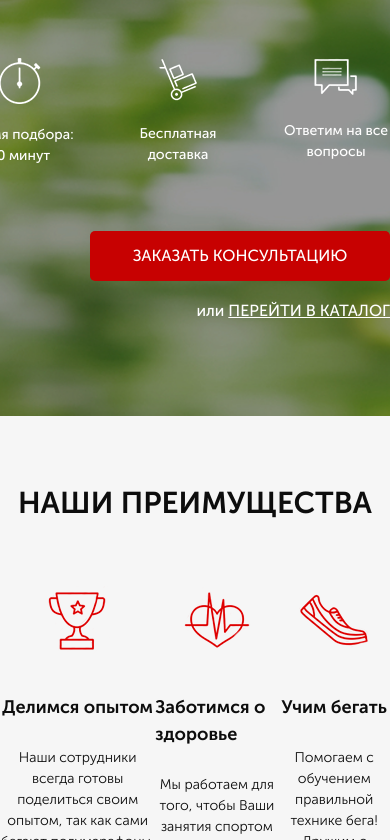
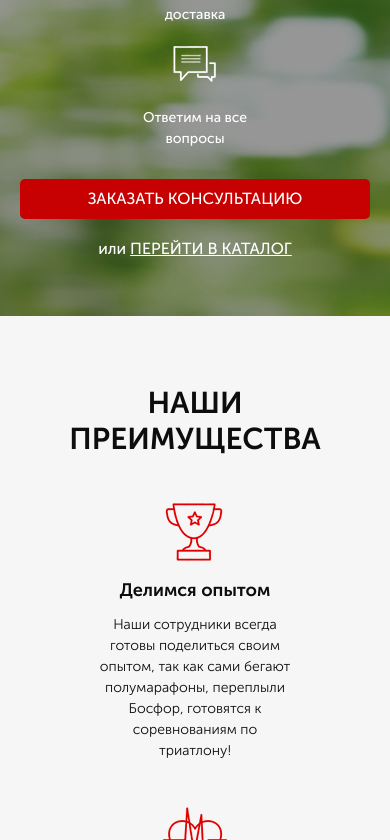
Before and after one commit to keknadr/pulse, a website: page src/index.html in a window 390 px wide. Shown: the part 395-1235 px from the top of the page. Drawn offline with Linux system fonts and the light colour scheme; files whose address does not match are found by name.

Commit message:
Added adaptation to two screens

```diff
--- a/src/sass/blocks/_advantages.scss
+++ b/src/sass/blocks/_advantages.scss
@@ -31,3 +31,34 @@
         }
     }
 }
+
+@media (max-width: 991px) {
+    .advantages__descr {
+        max-width: 200px;
+    }
+}
+@media (max-width: 768px) {
+    .advantages {
+        &__wrapper {
+            flex-wrap: wrap;
+            justify-content: space-evenly;
+            margin: 45px -20px 0 -20px
+        }
+        &__item {
+           margin: 20px;
+        }
+    }
+}
+@media (max-width: 575px) {
+    .advantages {
+        &__wrapper {
+            margin-top: 20px;
+        }
+        &__subtitle {
+            margin-top: 10px;
+        }
+        &__descr {
+            margin-top: 10px;
+        }
+    }
+}
--- a/src/sass/blocks/_buttons.scss
+++ b/src/sass/blocks/_buttons.scss
@@ -15,3 +15,17 @@
         margin-top: 65px;
     }
 }
+
+@media (max-width: 575px) {
+    .button {
+        width: 120px;
+        height: 30px;
+        font-size: 9px;
+        &_main {
+            width: 100%;
+            height: 40px;
+            font-size: 16px;
+            margin-top: 30px;
+        }
+    }
+}
--- a/src/sass/blocks/_header.scss
+++ b/src/sass/blocks/_header.scss
@@ -36,5 +36,27 @@
         flex-direction: column;
         align-items: flex-end;
     }
+}
 
+@media (max-width: 768px) {
+    .header {
+        &__official {
+            display: none;
+        }
+    }
 }
+
+@media (max-width: 575px) {
+    .header {
+        &__contacts {
+             align-items: center;
+        }
+        &__phone {
+            font-size: 11px;
+        }
+        &__logo {
+            width: 100%;
+            padding-right: 15px;
+        }
+    }
+}
--- a/src/sass/blocks/_promo.scss
+++ b/src/sass/blocks/_promo.scss
@@ -26,6 +26,7 @@
         width: 424px;
         display: flex;
         justify-content: space-between;
+        align-items: baseline;
     }
     &__icon {
         width: 108px;
@@ -49,3 +50,48 @@
         }
     }
 }
+
+@media (max-width: 991px) {
+    .promo {
+        &__header {
+            font-size: 34px;
+        }
+        &__subheader {
+            font-size: 18px;
+        }
+        &__icons {
+            width: 375px;
+        }
+    }
+}
+@media (max-width: 768px) {
+    .promo {
+        &__wrapper {
+            align-items: center;
+        }
+    }
+}
+
+@media (max-width: 575px) {
+    .promo {
+        padding-bottom: 55px;
+        &__wrapper {
+            margin-top: 35px;
+        }
+        &__header {
+            font-size: 23px;
+        }
+        &__subheader {
+            font-size: 12px;
+            margin-top: 5px;
+        }
+        &__icons {
+            flex-direction: column;
+            align-items: center;
+            margin: 0;
+        }
+        &__icon {
+            margin-top: 20px;
+        }
+    }
+}
--- a/src/sass/style.scss
+++ b/src/sass/style.scss
@@ -6,6 +6,11 @@
     max-width: 950px;
     margin: 0 auto;
 }
+@media (max-width: 991px) {
+    .container {
+        padding: 0 20px;
+    }
+}
 @import 'blocks/promo';
 @import 'blocks/header';
 @import 'blocks/buttons';
```
Also changed, not shown: src/css/style.min.css.
